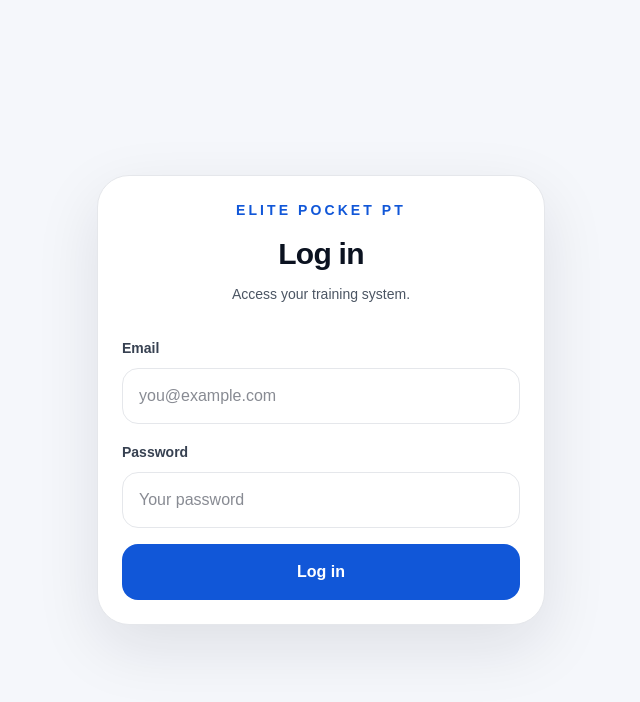
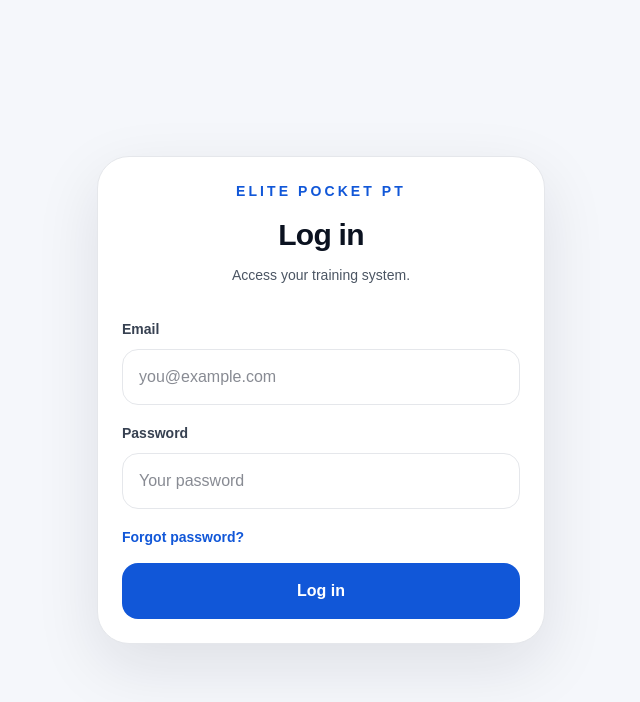
Before and after one commit to Nicho9/elite-pocket-pt-landing, a Next.js app: page /login in a window 1280 px wide. Shown: the top 702 px of the page, without its empty margins (319-959 px from the left). Built offline with nearby package versions, Linux system fonts and the light colour scheme.

Commit message:
Add password reset link to login

```diff
--- a/src/app/login/page.tsx
+++ b/src/app/login/page.tsx
@@ -9,12 +9,15 @@
   const [email, setEmail] = useState("");
   const [password, setPassword] = useState("");
   const [isLoading, setIsLoading] = useState(false);
+  const [isResettingPassword, setIsResettingPassword] = useState(false);
   const [errorMessage, setErrorMessage] = useState("");
+  const [resetMessage, setResetMessage] = useState("");
 
   async function handleSubmit(event: FormEvent<HTMLFormElement>) {
     event.preventDefault();
     setIsLoading(true);
     setErrorMessage("");
+    setResetMessage("");
 
     try {
       const supabase = createBrowserSupabaseClient();
@@ -51,6 +54,36 @@
       setErrorMessage(error instanceof Error ? error.message : "Unable to sign in.");
     } finally {
       setIsLoading(false);
+    }
+  }
+
+  async function handleForgotPassword() {
+    setErrorMessage("");
+    setResetMessage("");
+
+    if (!email.trim()) {
+      setErrorMessage("Enter your email address to reset your password.");
+      return;
+    }
+
+    setIsResettingPassword(true);
+
+    try {
+      const supabase = createBrowserSupabaseClient();
+      const { error } = await supabase.auth.resetPasswordForEmail(email.trim().toLowerCase(), {
+        redirectTo: "https://www.elitepocketpt.com/reset-password",
+      });
+
+      if (error) {
+        setErrorMessage(error.message);
+        return;
+      }
+
+      setResetMessage("Password reset link sent. Check your email.");
+    } catch (error) {
+      setErrorMessage(error instanceof Error ? error.message : "Unable to send reset email.");
+    } finally {
+      setIsResettingPassword(false);
     }
   }
 
@@ -94,9 +127,24 @@
             />
           </label>
 
+          <button
+            type="button"
+            onClick={handleForgotPassword}
+            disabled={isResettingPassword}
+            className="text-sm font-semibold text-[#1157D8] transition hover:text-[#0A39A8] disabled:cursor-not-allowed disabled:opacity-70"
+          >
+            {isResettingPassword ? "Sending reset link..." : "Forgot password?"}
+          </button>
+
           {errorMessage && (
             <p className="rounded-2xl bg-red-50 px-4 py-3 text-sm font-semibold text-red-600">
               {errorMessage}
+            </p>
+          )}
+
+          {resetMessage && (
+            <p className="rounded-2xl bg-[#F8FAFC] px-4 py-3 text-sm font-semibold text-[#1157D8]">
+              {resetMessage}
             </p>
           )}
 
```
